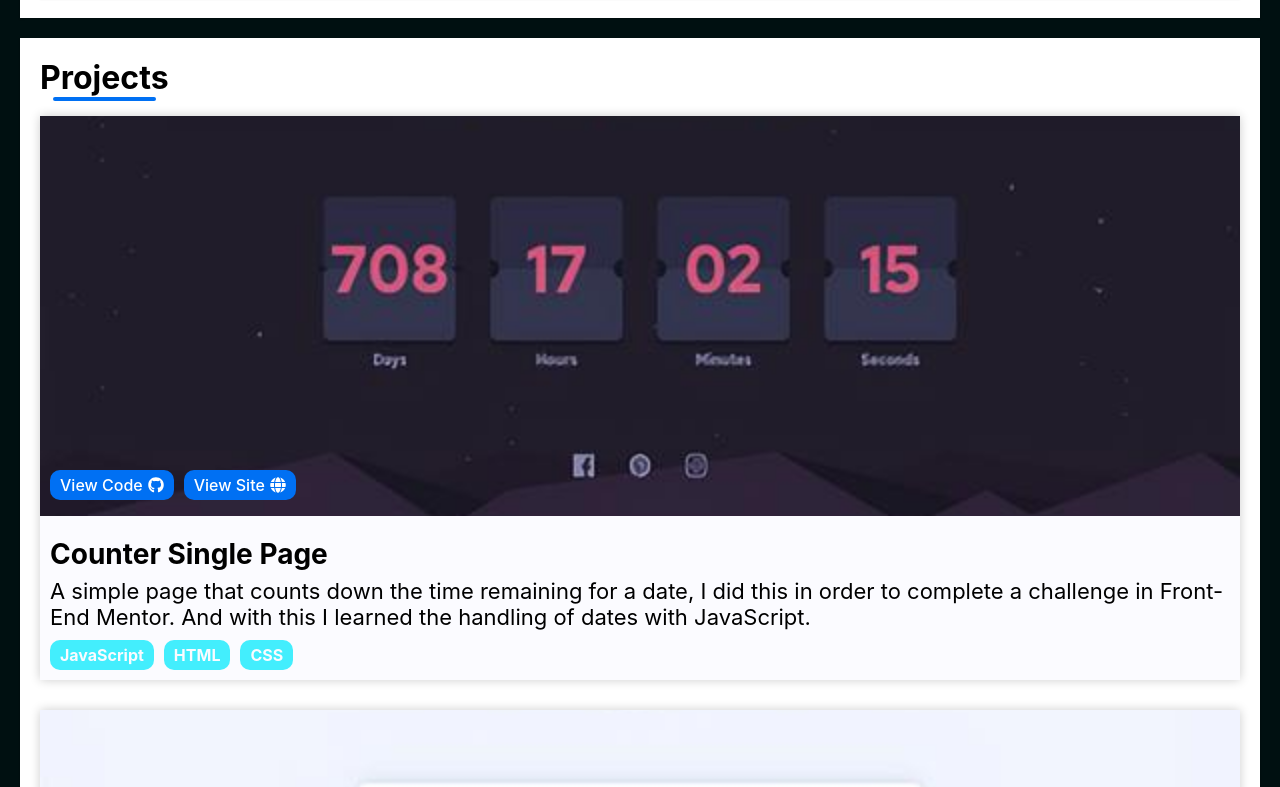
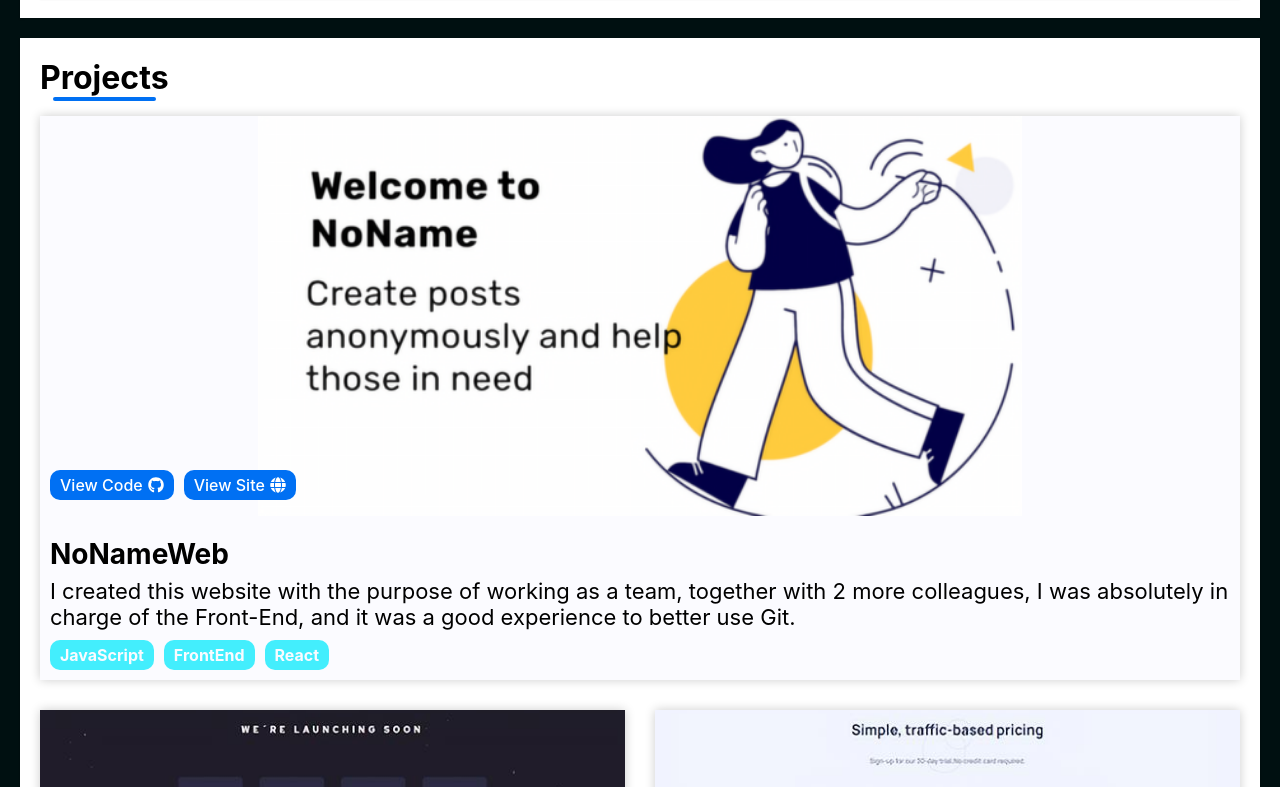
Before and after one commit to RogelioLB/portafolio, a Next.js app: page / in a window 1280 px wide. Shown: the part 833-1620 px from the top of the page. Built offline with nearby package versions, Linux system fonts and the light colour scheme.

Commit message:
🚀 Production

```diff
--- a/components/ProjectsContainer.js
+++ b/components/ProjectsContainer.js
@@ -32,6 +32,7 @@ const Projects = () => {
                 }
                 div.absolute :global(img){
                     height:400px;
+                    object-fit:contain;
                 }
             }
             `}</style>
--- a/pages/api/projects.js
+++ b/pages/api/projects.js
@@ -1,7 +1,5 @@
 import fs from "fs";
 import path from "path";
-import getConfig from "next/config"
-const {serverRuntimeConfig} = getConfig()
 
 export default (req,res)=>{
     const dirname = path.resolve(process.cwd(),"./public/projects")
@@ -14,6 +12,7 @@ export default (req,res)=>{
         }catch(err){
             return {err}
         }
-    })
+    }).sort((a,b)=>b.important-a.important);
+    console.log(data)
     return res.json(data)
 }
--- a/public/projects/counter/data.json
+++ b/public/projects/counter/data.json
@@ -4,5 +4,6 @@
   "tags":["JavaScript","HTML","CSS"],
   "repo":"https://github.com/RogelioLB/launch-count",
   "demo":"https://cranky-turing-557c79.netlify.app/",
-  "image":"/counter.jpg"
+  "image":"/counter.jpg",
+  "important":false
 }
--- /dev/null
+++ b/public/projects/noname/data.json
@@ -0,0 +1,9 @@
+{
+    "title": "NoNameWeb",
+    "description": "I created this website with the purpose of working as a team, together with 2 more colleagues, I was absolutely in charge of the Front-End, and it was a good experience to better use Git.",
+    "tags":["JavaScript","FrontEnd","React"],
+    "repo":"https://github.com/RogelioLB/No-Name/tree/rogelio",
+    "demo":"https://no-name-web.netlify.app/",
+    "image":"/noname.png",
+    "important":true
+  }
--- a/public/projects/pricing/data.json
+++ b/public/projects/pricing/data.json
@@ -4,5 +4,6 @@
     "tags":["JavaScript","HTML","CSS"],
     "repo":"https://github.com/RogelioLB/Frontend-Mentor-Interactive-pricing-component",
     "demo":"https://practical-davinci-1d8e1e.netlify.app/",
-    "image":"/trafic.jpg"
+    "image":"/trafic.jpg",
+    "important":false
 }
```
Also changed, not shown: public/noname.png (added).
